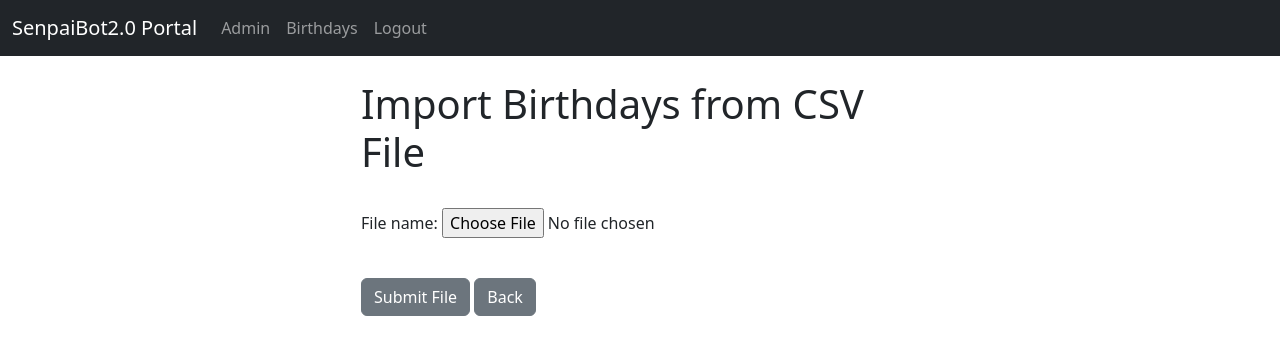
After one commit to thesilentflare/SenpaiBot2.0, a Django app: page /add_birthday_file/ in a window 1280 px wide. The commit adds this page. Shown: the top 355 px of the page. Run offline with Django 4.2, Linux system fonts and the light colour scheme; the visitor is signed in with stand-in values (Sample User, id 1).

Commit message:
Added birthday csv file upload

```diff
--- a/models/forms.py
+++ b/models/forms.py
@@ -1,4 +1,4 @@
-from .models import Birthday
+from .models import Birthday, CsvBirthdays
 from django import forms
 
 class AddBirthdayForm(forms.ModelForm):
@@ -13,3 +13,9 @@ class AddBirthdayForm(forms.ModelForm):
 
   def __init__(self, *args, **kwargs):
     super(AddBirthdayForm, self).__init__(*args, **kwargs)
+
+
+class AddCsvBirthdaysForm(forms.ModelForm):
+  class Meta:
+    model = CsvBirthdays
+    fields = ('file_name',)
--- a/models/models.py
+++ b/models/models.py
@@ -11,6 +11,14 @@ class DiscordAdmin(models.Model):
 
   class Meta:
     ordering = ['user']
+
+class CsvBirthdays(models.Model):
+  file_name = models.FileField(upload_to='csvs')
+  uploaded = models.DateTimeField(auto_now_add=True)
+  activated = models.BooleanField(default=False)
+
+  def __str__(self):
+    return(f"File id: {self.id}")
 
 class Birthday(models.Model):
   discord_id = models.CharField(max_length=100, unique=True)
--- /dev/null
+++ b/models/templates/add_birthday_file.html
@@ -0,0 +1,22 @@
+{% extends 'base.html' %}
+{% block content %}
+
+<div class="col-md-6 offset-md-3">
+  <h1>Import Birthdays from CSV File</h1>
+  <br />
+
+
+  <form method="POST" action="{% url 'add_birthday_file' %}" enctype="multipart/form-data">
+    {% csrf_token %}
+
+    {{ form.as_p }}
+
+    <br />
+    <button type="submit" class="btn btn-secondary">Submit File</button>
+    <a href="{% url 'birthdays' %}" class="btn btn-secondary">Back</a>
+
+  </form>
+</div>
+
+
+{% endblock %}
--- a/models/templates/birthdays.html
+++ b/models/templates/birthdays.html
@@ -24,5 +24,6 @@
   </table>
 
   <a href="{% url 'add_birthday' %}" class="btn btn-success">Add Birthday</a>
+  <a href="{% url 'add_birthday_file' %}" class="btn btn-success">Import from file</a>
 
 {% endblock %}
--- a/models/urls.py
+++ b/models/urls.py
@@ -9,5 +9,6 @@ urlpatterns = [
     path("birthdays/", views.birthdays, name="birthdays"),
     # path("delete_birthday/<int:pk>", views.delete_birthday, name="delete_birthday"),
     path("add_birthday/", views.add_birthday, name="add_birthday"),
+    path("add_birthday_file/", views.add_birthday_file, name="add_birthday_file"),
     # path("update_birthday/<int:pk>", views.update_birthday, name="update_birthday"),
 ]
--- a/models/views.py
+++ b/models/views.py
@@ -1,62 +1,98 @@
 from django.shortcuts import render, redirect
 from django.contrib.auth import authenticate, login, logout
 from django.contrib import messages
-from .models import Birthday
-from .forms import AddBirthdayForm
+from .models import Birthday, CsvBirthdays
+from .forms import AddBirthdayForm, AddCsvBirthdaysForm
+import csv
 
 # Create your views here.
 def home(request):
-    # check to see if logging in
-    if request.method == "POST":
-        username = request.POST["username"]
-        password = request.POST["password"]
-        # auth
-        user = authenticate(request, username=username, password=password)
-        if user is not None:
-            login(request, user)
-            messages.success(request, "Logged In")
-            return redirect("home")
-        else:
-            messages.error(request, "Error logging in")
-            return redirect("home")
-    else:
-        return render(request, "home.html", {})
+	# check to see if logging in
+	if request.method == "POST":
+		username = request.POST["username"]
+		password = request.POST["password"]
+		# auth
+		user = authenticate(request, username=username, password=password)
+		if user is not None:
+			login(request, user)
+			messages.success(request, "Logged In")
+			return redirect("home")
+		else:
+			messages.error(request, "Error logging in")
+			return redirect("home")
+	else:
+		return render(request, "home.html", {})
 
 def logout_user(request):
-    logout(request)
-    messages.success(request, "Logged Out")
-    return redirect("home")
+	logout(request)
+	messages.success(request, "Logged Out")
+	return redirect("home")
 
 def birthdays(request):
-    birthdays = Birthday.objects.all()
+	birthdays = Birthday.objects.all()
 
 
-    # check to see if logging in
-    if request.method == "POST":
-        username = request.POST["username"]
-        password = request.POST["password"]
-        # auth
-        user = authenticate(request, username=username, password=password)
-        if user is not None:
-            login(request, user)
-            messages.success(request, "Logged In")
-            return redirect("birthdays")
-        else:
-            messages.error(request, "Error logging in")
-            return redirect("home")
-    else:
-        return render(request, "birthdays.html", {'birthdays': birthdays})
+	# check to see if logging in
+	if request.method == "POST":
+		username = request.POST["username"]
+		password = request.POST["password"]
+		# auth
+		user = authenticate(request, username=username, password=password)
+		if user is not None:
+			login(request, user)
+			messages.success(request, "Logged In")
+			return redirect("birthdays")
+		else:
+			messages.error(request, "Error logging in")
+			return redirect("home")
+	else:
+		return render(request, "birthdays.html", {'birthdays': birthdays})
 
 def add_birthday(request):
-    form = AddBirthdayForm(request.POST or None)
+	form = AddBirthdayForm(request.POST or None)
+	if request.user.is_authenticated:
+		if request.method == "POST":
+			if form.is_valid():
+				add_birthday = form.save()
+				messages.success(request, "Birthday Added")
+				return redirect('birthdays')
+
+		return render(request, "add_birthday.html", {'form': form})
+	else:
+		messages.success(request, "You must be logged in to do that")
+		return redirect('home')
+
+def add_birthday_file(request):
+    form = AddCsvBirthdaysForm(request.POST or None, request.FILES or None)
     if request.user.is_authenticated:
-        if request.method == "POST":
-            if form.is_valid():
-                add_birthday = form.save()
-                messages.success(request, "Birthday Added")
+        if form.is_valid():
+            form.save()
+            form = AddCsvBirthdaysForm()
+            obj = CsvBirthdays.objects.get(activated=False)
+            total_rows = success_rows = 0
+            with open(obj.file_name.path, 'r') as f:
+                reader = csv.reader(f)
+                for i, row in enumerate(reader):
+                    if i==0:
+                        success_rows += 1
+                        pass
+                    else:
+                        try:
+                            Birthday.objects.create(id = row[0], name = row[1], month = int(row[2]), day = int(row[3]), discord_id = row[4],)
+                            success_rows += 1
+                        except:
+                            messages.warning(request, "Row {} has issues and was not imported.".format(i))
+                    total_rows += 1
+                obj.activated = True
+                obj.save()
+                if (success_rows != total_rows):
+                    messages.warning(request, "Birthdays Imported with errors")
+                elif (success_rows == 1):
+                    messages.error(request, "No birthdays imported")
+                else:
+                    messages.success(request, "Birthdays Imported")
                 return redirect('birthdays')
-
-        return render(request, "add_birthday.html", {'form': form})
+        return render(request, "add_birthday_file.html", {'form': form})
     else:
-        messages.success(request, "You must be logged in to do that")
-        return redirect('home')
+            messages.success(request, "You must be logged in to do that")
+            return redirect('home')
--- a/portal/settings.py
+++ b/portal/settings.py
@@ -129,6 +129,9 @@ USE_TZ = True
 
 STATIC_URL = "static/"
 
+MEDIA_RUL = '/media/'
+MEDIA_ROOT = os.path.join(os.path.dirname(BASE_DIR), 'media')
+
 # Default primary key field type
 # https://docs.djangoproject.com/en/4.2/ref/settings/#default-auto-field
 
--- a/portal/urls.py
+++ b/portal/urls.py
@@ -16,6 +16,10 @@ Including another URLconf
 """
 from django.contrib import admin
 from django.urls import path, include
+from django.conf import settings
+from django.conf.urls.static import static
 
 
 urlpatterns = [path("admin/", admin.site.urls), path("", include("models.urls"))]
+
+urlpatterns += static(settings.MEDIA_URL, document_root=settings.MEDIA_ROOT)
```
Also changed, not shown: models/migrations/0005_csvbirthdays.py (added).
